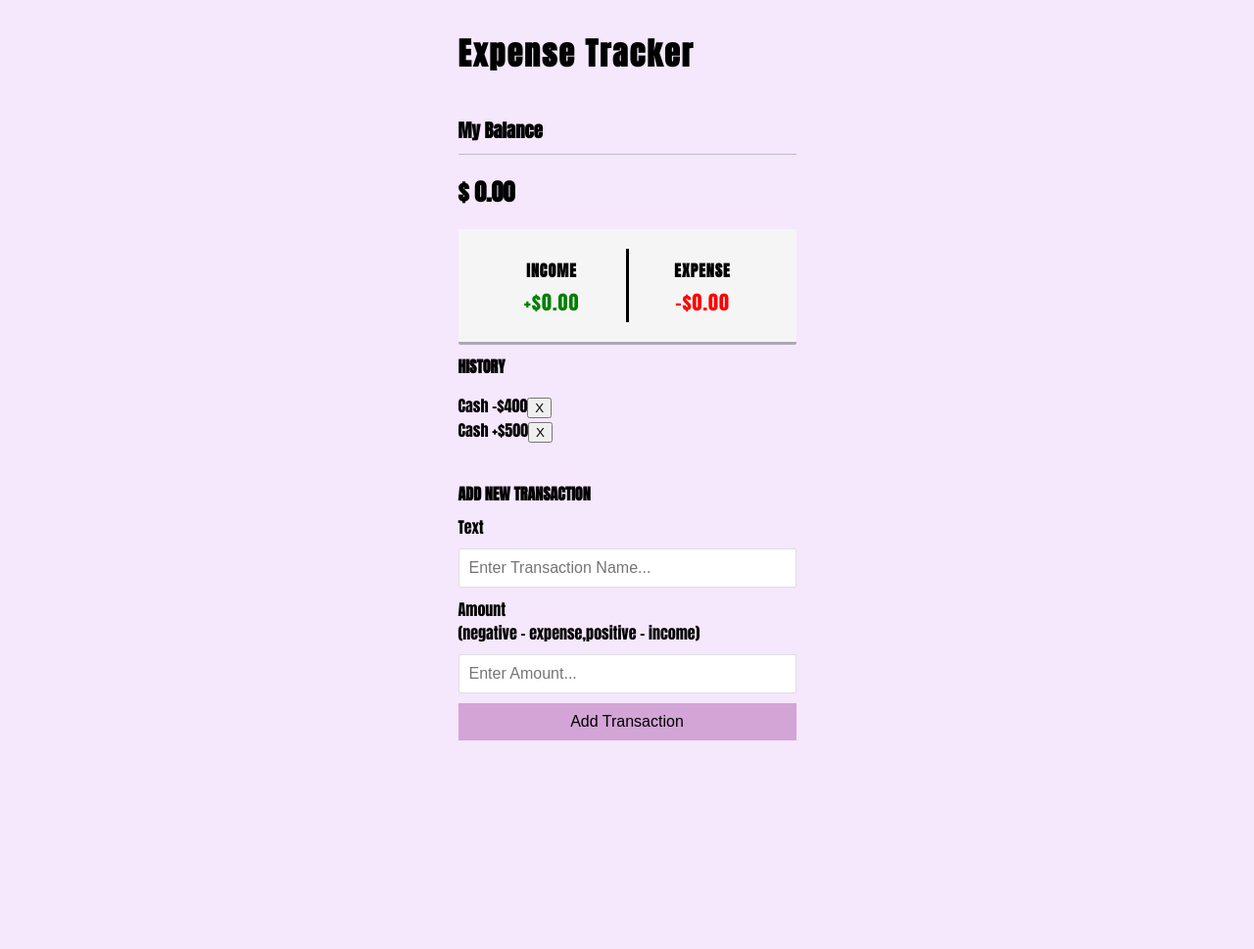
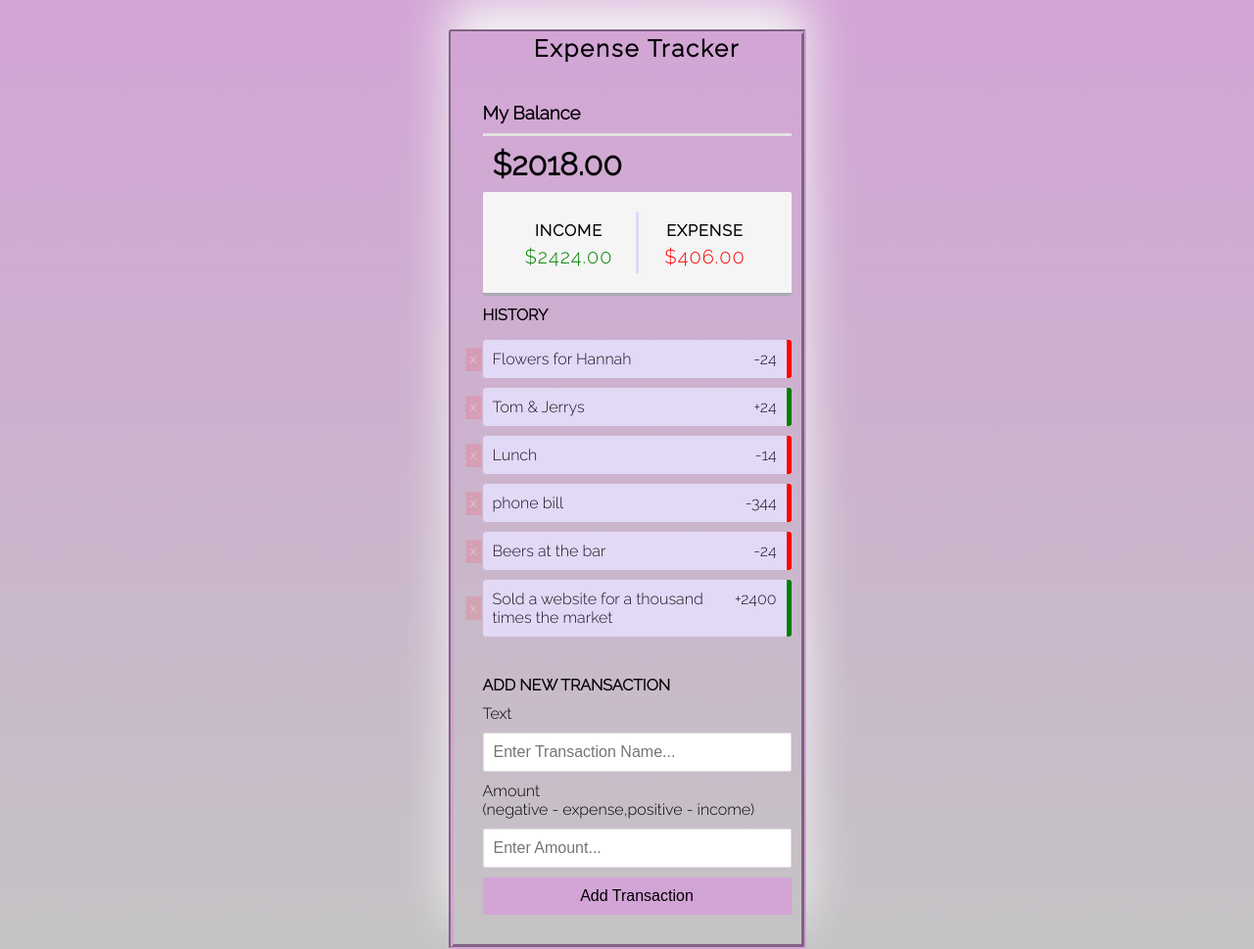
Before and after one commit to GrandeRojo17/app-money-tracker, a plain HTML site: page index.html in a window 1280 px wide. Shown: the whole page at 98% size. Before the commit the page ends 816 px from the top, so only its background shows below. Drawn offline with Linux system fonts and the light colour scheme.

Commit message:
Updated to show the Income, Expenses, and total balance of account

```diff
--- a/index.html
+++ b/index.html
@@ -9,9 +9,9 @@
   <body>
     <mainApp class="container">
       <header>
-        <h1>Expense Tracker</h1>
+        <h2>Expense Tracker</h2>
         <h3>My Balance </h3>
-        <h2>$ 0.00</h2>
+        <h1 id="balance">$ 0.00</h1>
       </header>
       <div class=" inc-exp-container">
         <!-- INCOME-->
@@ -28,14 +28,14 @@
 
         <h4>History</h4>
         <ul id="list" class="list">
-          <li class="minus">Cash <span>-$400</span><button class="delete-btn">X</button></li>
-          <li id ="income">Cash <span>+$500</span><button class="delete-btn" >X</button> </li> <!-- --------------------- Class or id?----------------------------------------->
-          </li>
+          <!-- <li class="minus">Cash <span>-$400</span><button class="delete-btn">X</button></li>
+          <li id ="income" class ="plus">Cash <span>+$500</span><button class="delete-btn" >X</button> </li> --------------------- Class or id?--------------------------------------- -->
+          <!-- </li> -->
         </ul>
         <h4>Add New Transaction</h4>
         <form id="form" >
           <div class="form-control">
-          <label for="">Text</label>
+          <label for="text">Text</label>
           <input type="text" id="text" placeholder="Enter Transaction Name...">
         </div>
         <div class="form-control">
@@ -50,5 +50,6 @@
         </form>
       </mainBody>
     </mainApp>
+    <script src="./script.js"></script>
   </body>
 </html>
--- /dev/null
+++ b/script.js
@@ -0,0 +1,74 @@
+const balance = document.getElementById("balance");
+const money_plus = document.getElementById("money-plus");
+const money_minus = document.getElementById("money-minus");
+const list = document.getElementById("list");
+const form = document.getElementById("form");
+const text = document.getElementById("text");
+const amount = document.getElementById("amount");
+//Transactions will eventually be stored in the local storage.
+//for now we use an array of objects to represent the inputs.
+const dummyTransactions = [
+  { id: 01, text: "Flowers for Hannah", amount: -24 },
+  { id: 02, text: "Tom & Jerrys", amount: 24 },
+  { id: 03, text: "Lunch", amount: -14 },
+  { id: 04, text: "phone bill", amount: -344 },
+  { id: 05, text: "Beers at the bar", amount: -24 },
+  {
+    id: 06,
+    text: "Sold a website for a thousand times the market",
+    amount: 2400,
+  },
+];
+let transactions = dummyTransactions;
+//add Transactions to the DOM list.
+function updateValues() {
+  const amounts = transactions.map((transaction) => transaction.amount);
+  console.log(amounts);
+}
+function addTransactionDOM(transaction) {
+  //get sign
+  const sign = transaction.amount < 0 ? "-" : "+";
+  const item = document.createElement("li");
+  //add class based on value.
+  item.classList.add(transaction.amount < 0 ? "minus" : "plus");
+
+  item.innerHTML = `
+    ${transaction.text}<span>${sign}${Math.abs(transaction.amount)}
+    </span> <button class="delete-btn">x</button>
+    `;
+  list.appendChild(item);
+}
+//Update balance income and expense
+function updateValues() {
+  const amounts = transactions.map((transaction) => transaction.amount);
+  //total expenses
+  const totalT = amounts.reduce(totalExpense).toFixed(2);
+  const income = amounts
+    .filter((item) => item > 0)
+    .reduce((acc, item) => (acc += item), 0)
+    .toFixed(2);
+  const expense = amounts
+    .filter((item) => item < 0)
+    .reduce((acc, item) => (acc -= item), 0)
+    .toFixed(2);
+  console.log("Income: " + income);
+  console.log("Expenses: " + expense);
+
+  //total Expense calculations
+  function totalExpense(total, num) {
+    return total + num;
+  }
+
+  console.log("Account balance is  = " + totalT);
+  balance.innerText = `$${totalT}`;
+  money_plus.innerText = `$${income}`;
+  money_minus.innerText = `$${expense}`;
+}
+//Init the process
+function init() {
+  console.log(transactions);
+  list.innerHTML = "";
+  transactions.forEach(addTransactionDOM);
+  updateValues();
+}
+init();
--- a/style.css
+++ b/style.css
@@ -1,14 +1,18 @@
-@import url("https://fonts.googleapis.com/css2?family=Anton&display=swap");
+@import url("https://fonts.googleapis.com/css2?family=Raleway:wght@300&display=swap");
 
 :root {
   --primary-color: #d3a4d6;
+  --primary-grey-color: #c4c4c4;
 
   --secondary-color: #9c88f9;
+  --secondary-grey-color: #201125;
   --third-color: #d8a1fd;
-  --primary-grey-color:#c4c4c4;
+
   --fourth-color: #9c88f9;
-  --plus-money:green;
-  --minus-money:red;5
+
+  --fifth-color: #9c88f9;
+  --plus-money: green;
+  --minus-money: red;
   --box-shadow-color: #e1d9f5;
   --box-border-color: #aba8b4;
   --box-shadow: 0 1px 3px rgba(0, 0, 0, 1), 0 1px 2px rgba(95, 95, 95, 0.24);
@@ -17,31 +21,46 @@
   box-sizing: border-box;
 }
 body {
-  background-color: rgb(245, 231, 252); /*  primary */
+  background-image: linear-gradient(
+    var(--primary-color),
+    var(--primary-grey-color)
+  ); /*  primary */
   display: flex;
   align-items: center;
   flex-direction: column;
   justify-content: center;
   min-height: 100vh;
   margin: 0;
-  font-family: "Anton";
+  font-family: "Raleway";
 }
 .container {
+  border-style: groove;
+  box-shadow: 0 -30px 50px whitesmoke;
+  border-width: thick;
+  border-color: var(--primary-color);
+  border-radius: 3px;
   margin: 30px auto;
-  width: 345px;
+  padding: 0 10px 0 30px;
+  width: 365px;
 }
-h1 {
+header h1 {
+  margin: 10px;
+  padding: 0;
+}
+header h2 {
+  text-align: center;
   letter-spacing: 2px;
   margin: 0;
 }
 h3 {
-  border-bottom: 1px solid #bbbbbb;
+  border-bottom: 3px solid #e2e2e2;
   padding-bottom: 10px;
   margin: 40px 0 10px;
 }
 
 h4 {
-  margin:10px 0 0 0;
+  /* border-bottom: 1px solid #bbbbbb; */
+  margin: 10px 0 0 0;
   text-transform: uppercase;
 }
 
@@ -52,7 +71,7 @@ h4 {
   border-bottom: solid;
   border-radius: 2px;
   border-color: var(--box-border-color);
-  box-shadow: -7px 5px 10px var(--box-shadow-color);
+  /* box-shadow: -7px 5px 10px var(--box-shadow-color); */
   padding: 20px;
   display: flex;
   justify-content: space-between;
@@ -74,7 +93,7 @@ h4 {
 .money.minus {
   color: var(--minus-money);
 }
-.money.plus{
+.money.plus {
   color: var(--plus-money);
 }
 
@@ -90,6 +109,10 @@ input[type="number"] {
   font-size: 16px;
   padding: 10px;
   width: 100%;
+}
+.btn:focus,
+.delete-btn:focus {
+  outline: 0;
 }
 .btn {
   background-color: var(--primary-color);
@@ -107,5 +130,53 @@ input[type="number"] {
   margin-bottom: 40px;
 }
 .list li {
-  background-color: var(--fifthChoice-color);
+  background-color: var(--box-shadow-color);
+  box-shadow: var(--primary-grey-color);
+  color: var(--secondary-grey-color);
+  display: flex;
+  justify-content: space-between;
+  position: relative;
+  padding: 10px;
+  margin: 10px 0;
 }
+/* .list span{margin-left: 15px;
+
+}
+.list button{
+margin: 5px 0 10px 10px;
+
+} */
+.list li.plus {
+  border-right: 5px solid var(--plus-money);
+  border-radius: 3px;
+}
+.list li.minus {
+  border-right: 5px solid var(--minus-money);
+  border-radius: 3px;
+}
+.delete-btn {
+  cursor: pointer;
+  background-color: rgb(255, 82, 82);
+  border: 0;
+  color: #fff;
+  line-height: 20px;
+  padding: 2px 5px; /* 2px top and bottom & 5px left and right*/
+  position: absolute;
+  top: 50%;
+  left: -1px;
+  transform: translate(-100%, -50%);
+  /* box-shadow:-1px 0 1px var(--secondary-grey-color); */
+  opacity: 0.2;
+  transition: opacity 0.3s ease;
+}
+
+.list li:hover .delete-btn {
+  opacity: 1;
+  border-style: 1px solid red;
+}
+/*
+I could not get this to function how I liked it.
+.list li .delete-btn:hover {
+  border-style:1px solid red;
+
+} */
```
